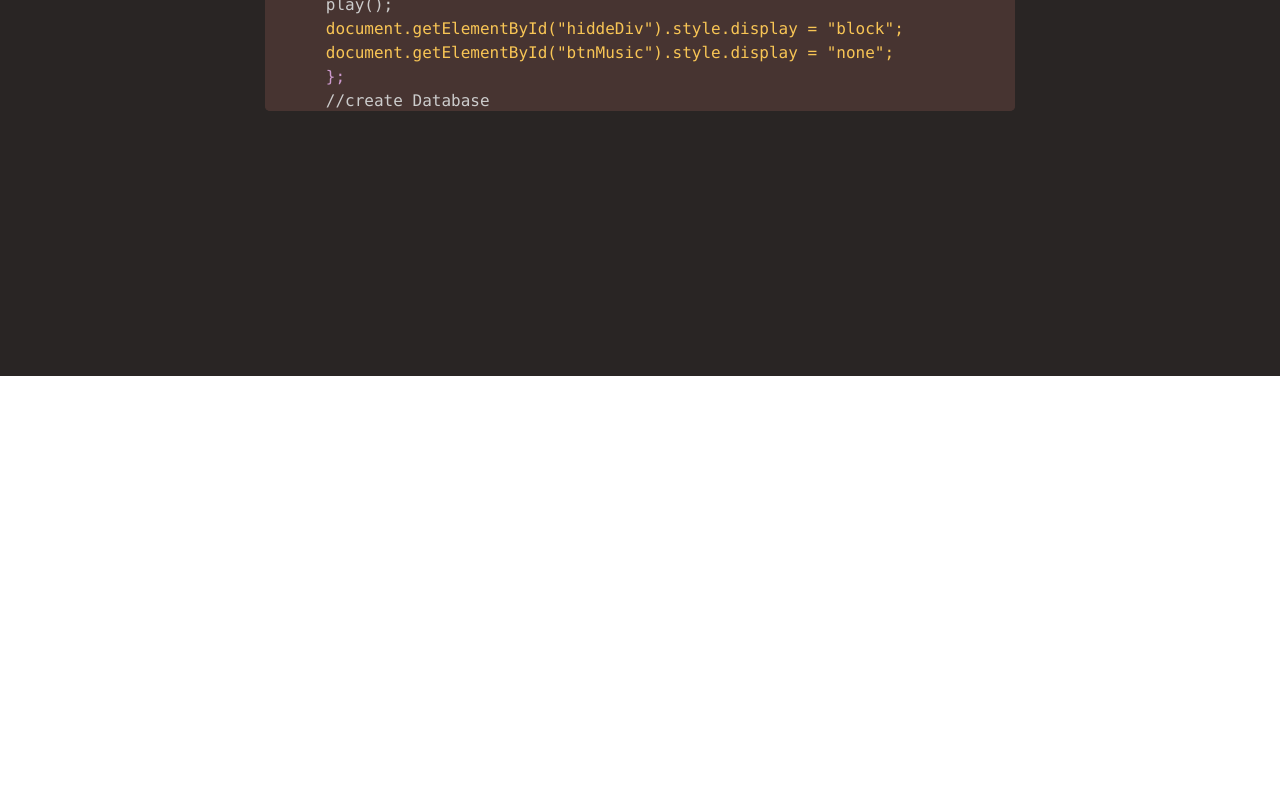
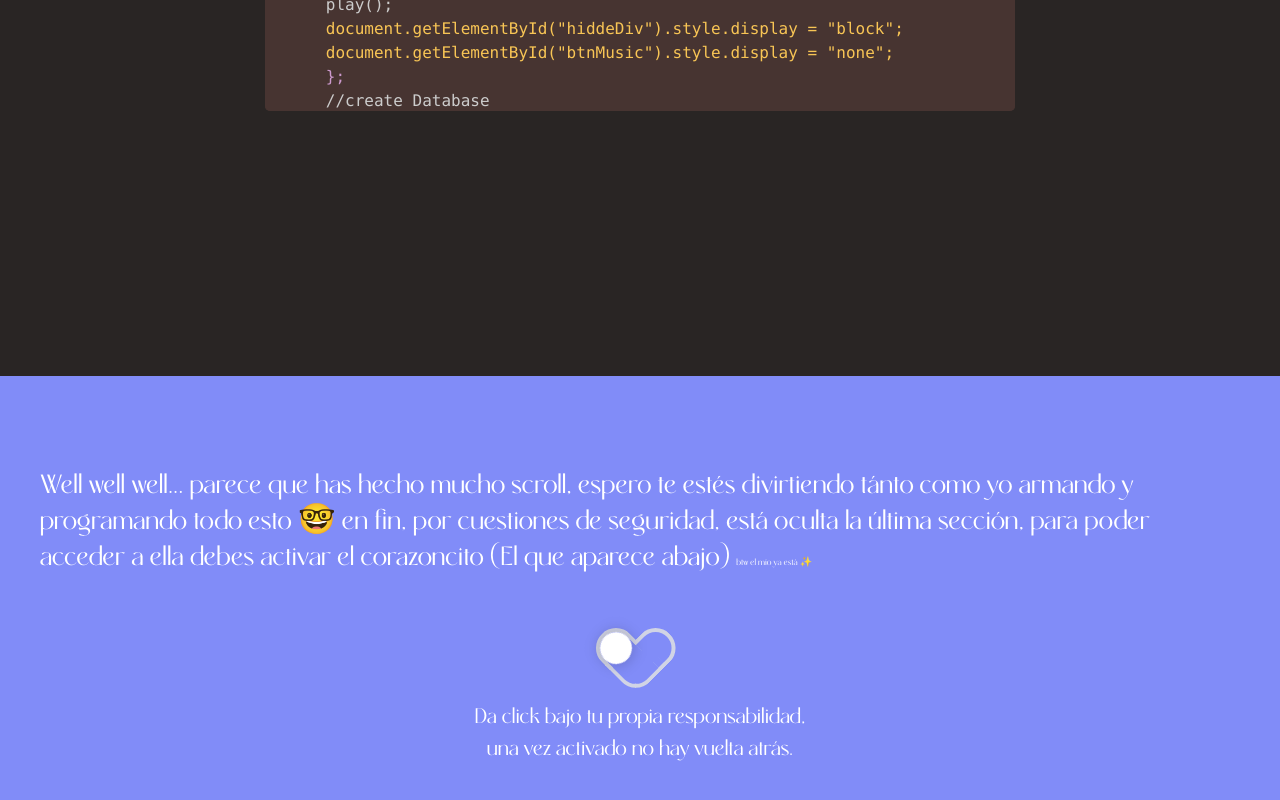
Before and after one commit to ImnotaChickenNuggie/PageWYBMGF, a React (Vite) app: page /secret in a window 1280 px wide. Shown: the part 1264-2064 px from the top of the page. Before the commit the page ends 1640 px from the top, so only its background shows below. Built offline with nearby package versions, Linux system fonts and the light colour scheme; no server answers.

Commit message:
funcionalidad de la tercer sección

```diff
--- a/src/components/Codigo.jsx
+++ b/src/components/Codigo.jsx
@@ -43,7 +43,8 @@ const Codigo = () => {
 							Enserio estás leyendo esto? 😨
 						</p>
 						<p className='token property'>
-							Bueno, aprovecho pa' poner que tkm🥰
+							Bueno, aprovecho pa' poner que soy fan de estar
+							contigo, tkm🥰
 						</p>
 						<p>{'<br/>'}</p>
 						<p>//Llegó el momento de que sigas haciendo scroll</p>
--- /dev/null
+++ b/src/components/HeartSwitch.css
@@ -0,0 +1,106 @@
+.love-heart:before,
+#switchLove {
+	display: none;
+}
+
+.love-heart,
+.love-heart::after {
+	border-color: hsl(231deg 28% 86%);
+	border: 1px solid;
+	border-top-left-radius: 100px;
+	border-top-right-radius: 100px;
+	width: 10px;
+	height: 8px;
+	border-bottom: 0;
+}
+
+.round {
+	position: absolute;
+	z-index: 1;
+	width: 8px;
+	height: 8px;
+	background: hsl(0deg 0% 100%);
+	box-shadow: rgb(0 0 0 / 24%) 0px 0px 4px 0px;
+	border-radius: 100%;
+	left: 0px;
+	bottom: -1px;
+	transition: all 0.5s ease;
+	animation: check-animation2 0.5s forwards;
+}
+
+input:checked + label .round {
+	transform: translate(0px, 0px);
+	animation: check-animation 0.5s forwards;
+	background-color: hsl(0deg 0% 100%);
+}
+
+@keyframes check-animation {
+	0% {
+		transform: translate(0px, 0px);
+	}
+
+	50% {
+		transform: translate(0px, 7px);
+	}
+
+	100% {
+		transform: translate(7px, 7px);
+	}
+}
+
+@keyframes check-animation2 {
+	0% {
+		transform: translate(7px, 7px);
+	}
+
+	50% {
+		transform: translate(0px, 7px);
+	}
+
+	100% {
+		transform: translate(0px, 0px);
+	}
+}
+
+.love-heart {
+	box-sizing: border-box;
+	position: relative;
+	transform: rotate(-45deg) translate(-50%, -33px) scale(4);
+	display: block;
+	border-color: hsl(231deg 28% 86%);
+	cursor: pointer;
+	top: 0;
+}
+
+input:checked + .love-heart,
+input:checked + .love-heart::after,
+input:checked + .love-heart .bottom {
+	border-color: hsl(347deg 81% 61%);
+	box-shadow: inset 6px -5px 0px 2px hsl(347deg 99% 72%);
+}
+
+.love-heart::after,
+.love-heart .bottom {
+	content: '';
+	display: block;
+	box-sizing: border-box;
+	position: absolute;
+	border-color: hsl(231deg 28% 86%);
+}
+
+.love-heart::after {
+	right: -9px;
+	transform: rotate(90deg);
+	top: 7px;
+}
+
+.love-heart .bottom {
+	width: 11px;
+	height: 11px;
+	border-left: 1px solid;
+	border-bottom: 1px solid;
+	border-color: hsl(231deg 28% 86%);
+	left: -1px;
+	top: 5px;
+	border-radius: 0px 0px 0px 5px;
+}
--- /dev/null
+++ b/src/components/HeartSwitch.jsx
@@ -0,0 +1,25 @@
+import React from 'react';
+import './HeartSwitch.css';
+
+const HeartSwitch = () => {
+	const handleClick = () => {
+		console.log('vivo');
+		// document.getElementById('txtp1').style.display = 'none';
+		document.getElementById('switchLove').setAttribute('disabled', true);
+	};
+	return (
+		<>
+			<div className='love'>
+				<input onClick={handleClick} id='switchLove' type='checkbox' />
+				<label className='love-heart' for='switchLove'>
+					<i className='left'></i>
+					<i className='right'></i>
+					<i className='bottom'></i>
+					<div className='round'></div>
+				</label>
+			</div>
+		</>
+	);
+};
+
+export default HeartSwitch;
--- a/src/pages/Landing.jsx
+++ b/src/pages/Landing.jsx
@@ -4,6 +4,7 @@ import Music from '../assets/song.mp3';
 import Blap from '../assets/b-lap.jpeg';
 import Pikachu from '../assets/pikachu.jpg';
 import Codigo from '../components/Codigo';
+import HeartSwitch from '../components/HeartSwitch';
 
 const Landing = () => {
 	const [play] = useSound(Music);
@@ -58,12 +59,37 @@ const Landing = () => {
 							Haz hecho el scroll suficiente y ahora es momento de
 							comentarte que has sido timada, embarajiñada, porque
 							esta no es una página común y aburrida, está
-							diseñada con un fin mayor, que aún no será
-							desvelado, aunque te dejo una ventanita del código
-							para que lo revises y adivines que es 😂
+							diseñada con un fin mayor, que aún no será revelado,
+							aunque te dejo una ventanita del código para que lo
+							revises y adivines que es 😂
 						</p>
 					</div>
 					<Codigo />
+				</div>
+			</section>
+			{/* seccion 3 */}
+			<section className='h-screen flex bg-indigo-400'>
+				<div className='flex flex-col mx-10 mt-20'>
+					<p className='text-left text-white font-rachelya text-3xl mt-3'>
+						Well well well... parece que has hecho mucho scroll,
+						espero te estés divirtiendo tánto como yo armando y
+						programando todo esto 🤓 en fin, por cuestiones de
+						seguridad, está oculta la última sección, para poder
+						acceder a ella debes activar el corazoncito (El que
+						aparece abajo){' '}
+						<small className='text-[10px]'>
+							btw el mío ya está ✨
+						</small>
+					</p>
+					<div className='flex flex-col mx-auto mt-20'>
+						<HeartSwitch />
+					</div>
+					<div className='flex flex-col mx-auto mt-8'>
+						<p className='text-center text-white font-rachelya text-2xl'>
+							Da click bajo tu propia responsabilidad, <br /> una
+							vez activado no hay vuelta atrás.
+						</p>
+					</div>
 				</div>
 			</section>
 		</div>
```
